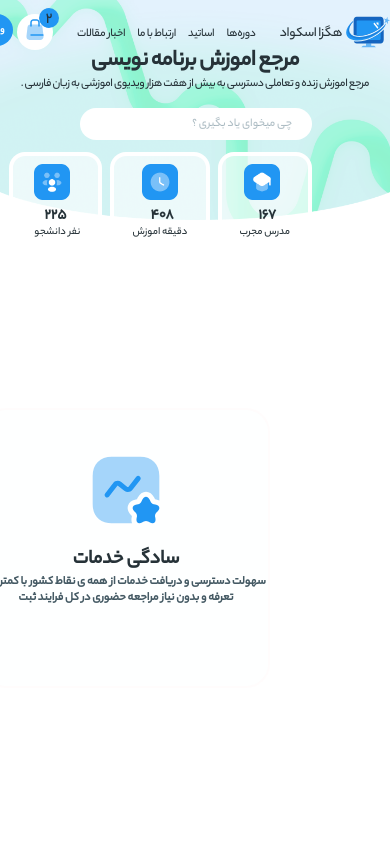
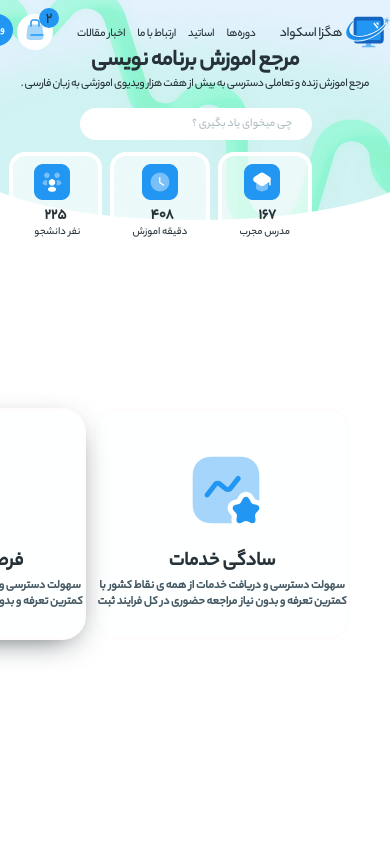
Before and after one commit to academy-react-winter1403/Tricoder, a React (Vite) app: page / in a window 390 px wide. Shown: the top 844 px of the page. Built offline with nearby package versions, Linux system fonts and the light colour scheme.

Commit message:
Responsive22

```diff
--- a/src/components/landing/HeroSection/Service.jsx
+++ b/src/components/landing/HeroSection/Service.jsx
@@ -28,21 +28,21 @@ const Service = () => {
     <div className=' h-97  mx-30 mt-20
    '>
         <div  className='w-70 h-18 border-b-4 b  mx-125  border-[#2196F3]  border-b-gradient-to-r from-[#2196F300] via-[#2196F3] to-[#2196F300]
-        max-md:h-9 max-md:w-30  max-md:hidden max-lg:bg-red '>
+        max-md:h-9 max-md:w-30  max-md:hidden  max-lg:hidden'>
         <p className='text-[40px] text-center
         max-md:text-xl '>خدمات ما</p>
             </div>
             <div className='h-70  my-20 flex gap-8
-            max-lg: max-md:mt-28 max-lg:grid-cols-2 max-lg:grid-rows-2   max-lg:'>
+            max-lg: max-md:mt-28 max-lg:grid-cols-2 max-lg:grid-rows-2   max-lg:gap-2 max-lg:-mr-20 max-lg:'>
 
           {service.map((data,ind)=>(
                  <div style={{boxShadow: ind % 2 === 1 ? '0 9px 32px -14px ' : '',}} className='bg-[#FAFEFF2E] h-70 w-99 border-[2px] border-[#fff3f33b] rounded-3xl
-               '>
-                 <div className='max-md:-mx-15 max-xl:-mx-9'>{data.icon}</div>
+               max-lg:w-64 max-lg:h-58 max-lg:'>
+                 <div className='max-lg:-mr-20'>{data.icon}</div>
                  <p className='text-2xl font-black text-center leading-12
-                 max-md:text-xl max-lg:leading-7'>{data.title}</p>
+                 max-md:text-xl max-lg:leading-8'>{data.title}</p>
                  <p className='text-base font-bold text-center text-[#455A64]
-                 max-md:text-xs max-xl:text-sm'>{data.desc}</p>
+                 max-md:text-xs max-xl:text-sm max-lg:text-[10px]'>{data.desc}</p>
                  </div>
 
           ))}
--- a/src/components/landing/landingCourse/LandingCourse.jsx
+++ b/src/components/landing/landingCourse/LandingCourse.jsx
@@ -64,7 +64,7 @@ const LandingCourse = () => {
 
                 {course.map((data,ind)=>(
                              <div key={ind} className='w-74 h-97 bg-[#FFFFFF] rounded-3xl py-4 pr-4 shadow-2xl
-                            max-lg:w-58 '>
+                            max-lg:w-60 '>
                              <img   src={data.img} alt=''
                              className='max-md:w-43'/>
                              <p className='font-bold text-base font-yekan-600 my-4
```
